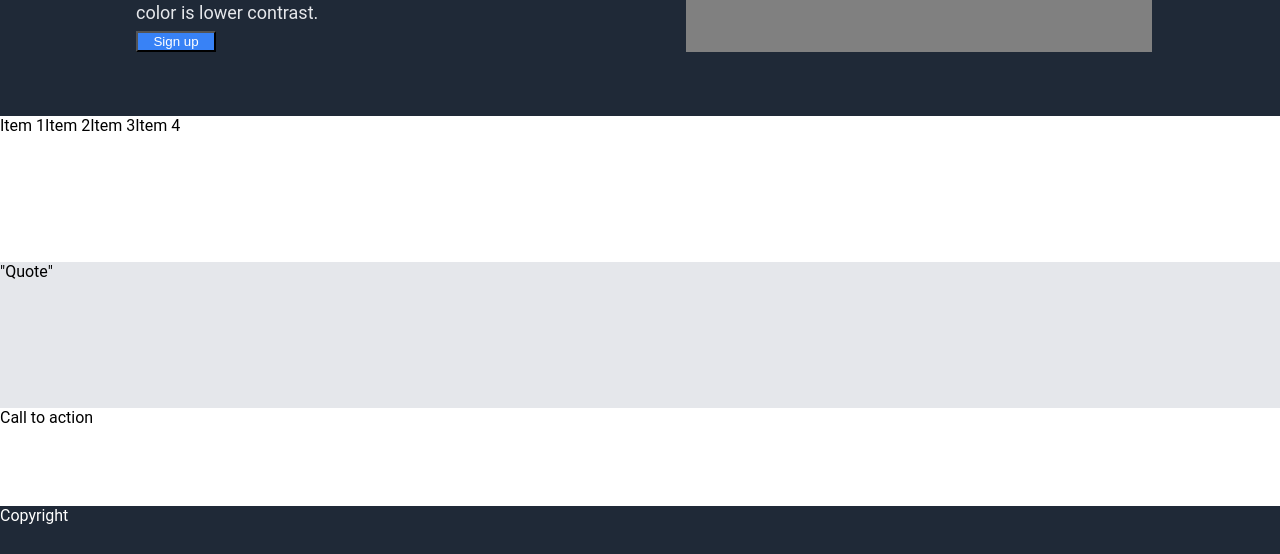
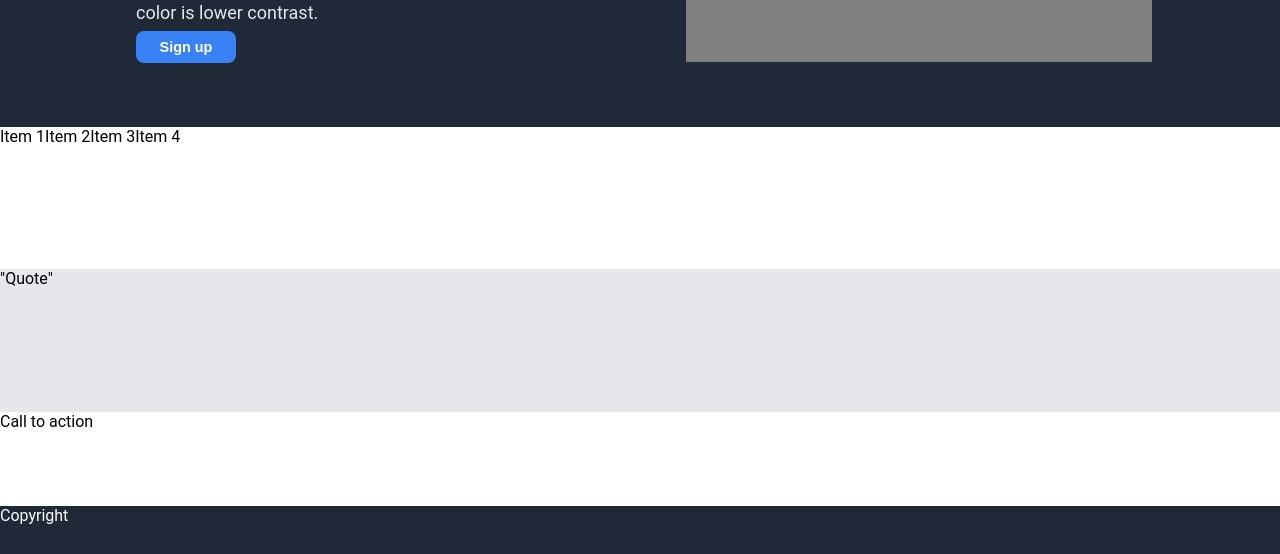
Before and after one commit to KgitWH21/odin-landing-page, a plain HTML site: page index.html in a window 1280 px wide. Shown: the part 246-800 px from the top of the page. Drawn offline with Linux system fonts and the light colour scheme.

Commit message:
Format button and complete hero area styling

```diff
--- a/style.css
+++ b/style.css
@@ -77,8 +77,13 @@ ul {
 .signup {
     color: white;
     background-color: #3882F6;
-    width: 80px;
+    width: 100px;
     margin-top: 8px;
+    border-radius: 8px;
+    font-size: 90%;
+    font-weight: 700;
+    border: 0;
+    padding: 8px;
 
 }
 
```
